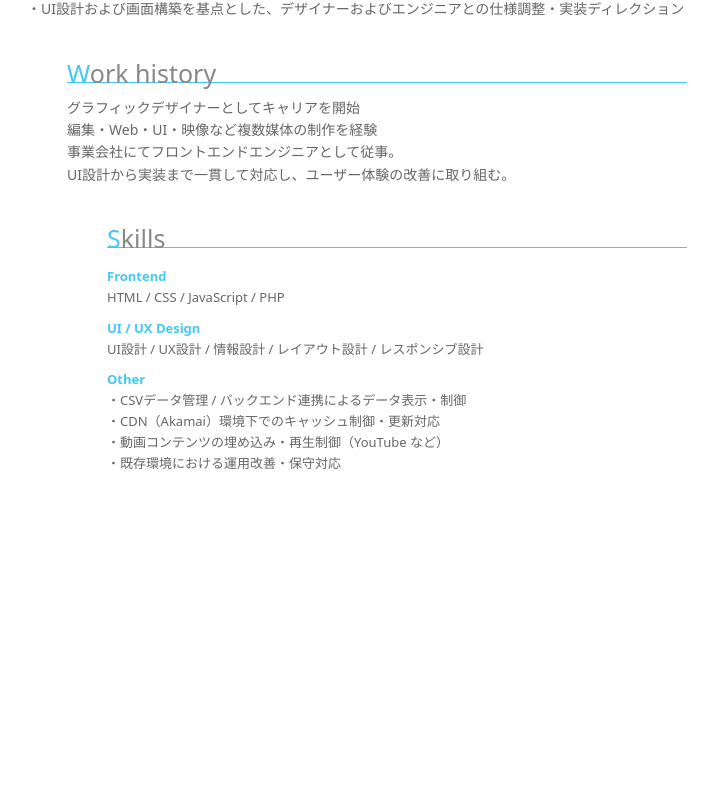
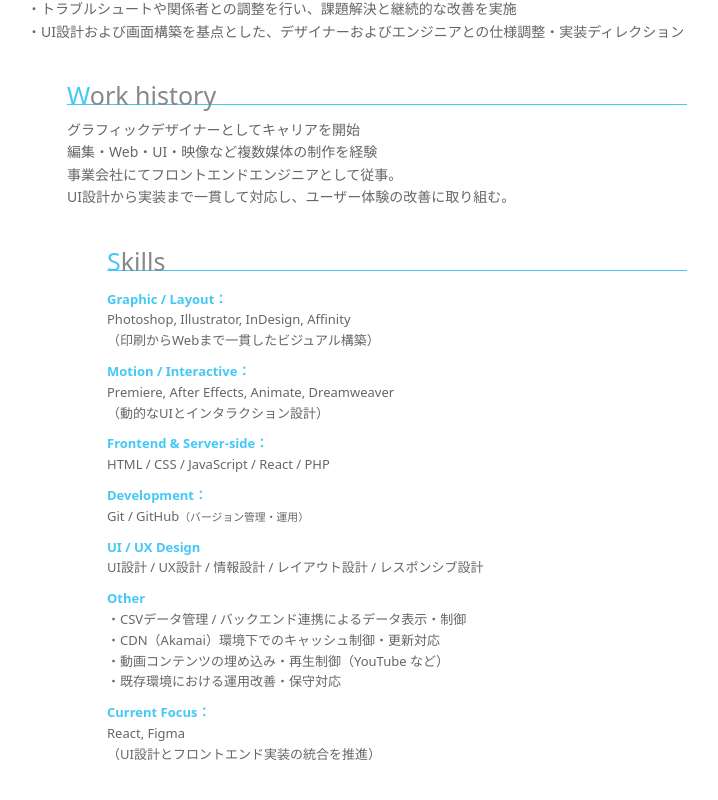
Before and after one commit to kamejimateria-bot/kamejimateria-portfolio, a React (Vite) app: page /about in a window 1280 px wide. Shown: the part 652-1452 px from the top of the page, without its empty margins (453-1171 px from the left). Before the commit the page ends 1259 px from the top, so only its background shows below. Built offline with nearby package versions, Linux system fonts and the light colour scheme.

Commit message:
aodate aboutpage

```diff
--- a/src/pages/About.jsx
+++ b/src/pages/About.jsx
@@ -24,6 +24,8 @@ function About() {
           単なる実装に留まらず、複雑な既存環境の解析・改善・運用や、
           <br />
           ユーザー体験を損なわないための柔軟な課題解決を得意としています。
+          <br />
+          AIを活用した開発フローを取り入れ、設計から実装までの試行回数と精度を高めています。
           <br />
           今後は、デザインとエンジニアリングの境界を越える専門性をさらに深め、
           <br />
@@ -67,13 +69,34 @@ function About() {
           <h3>Skills</h3>
           <ul>
             <li>
-              <b>Frontend</b>
-              HTML / CSS / JavaScript / PHP
+              <b>Graphic / Layout：</b>
+              Photoshop, Illustrator, InDesign, Affinity
+              <br />
+              （印刷からWebまで一貫したビジュアル構築）
             </li>
+
+            <li>
+              <b>Motion / Interactive：</b>
+              Premiere, After Effects, Animate, Dreamweaver
+              <br />
+              （動的なUIとインタラクション設計）
+            </li>
+
+            <li>
+              <b>Frontend & Server-side：</b>
+              HTML / CSS / JavaScript / React / PHP
+            </li>
+
+            <li>
+              <b>Development：</b>
+              Git / GitHub<small>（バージョン管理・運用）</small>
+            </li>
+
             <li>
               <b>UI / UX Design</b>
               UI設計 / UX設計 / 情報設計 / レイアウト設計 / レスポンシブ設計
             </li>
+
             <li>
               <b>Other</b>
               ・CSVデータ管理 / バックエンド連携によるデータ表示・制御
@@ -84,6 +107,12 @@ function About() {
               <br />
               ・既存環境における運用改善・保守対応
             </li>
+
+            <li>
+              <b>Current Focus：</b>
+              React, Figma <br />
+              （UI設計とフロントエンド実装の統合を推進）
+            </li>
           </ul>
         </div>
       </div>
```
